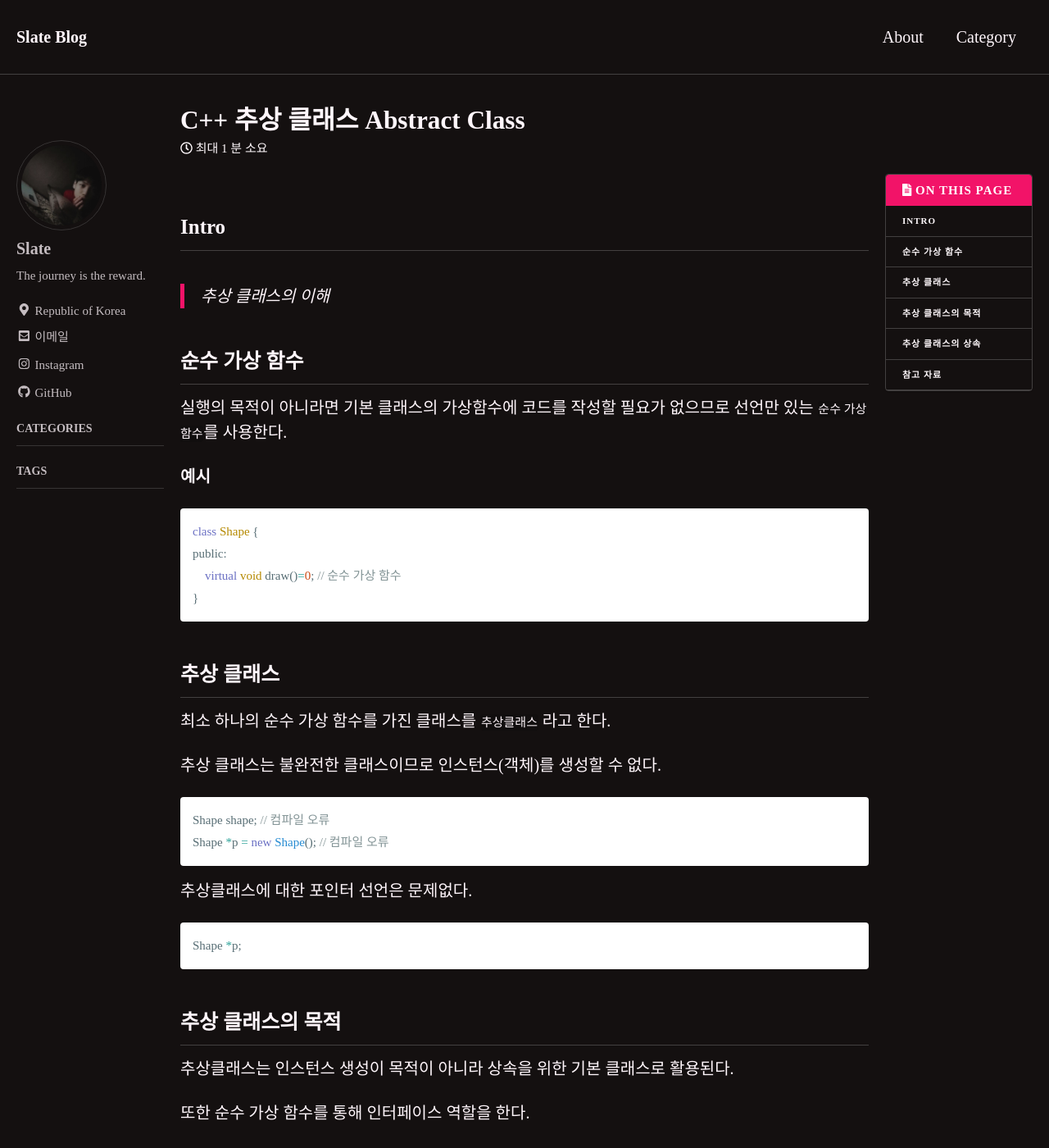
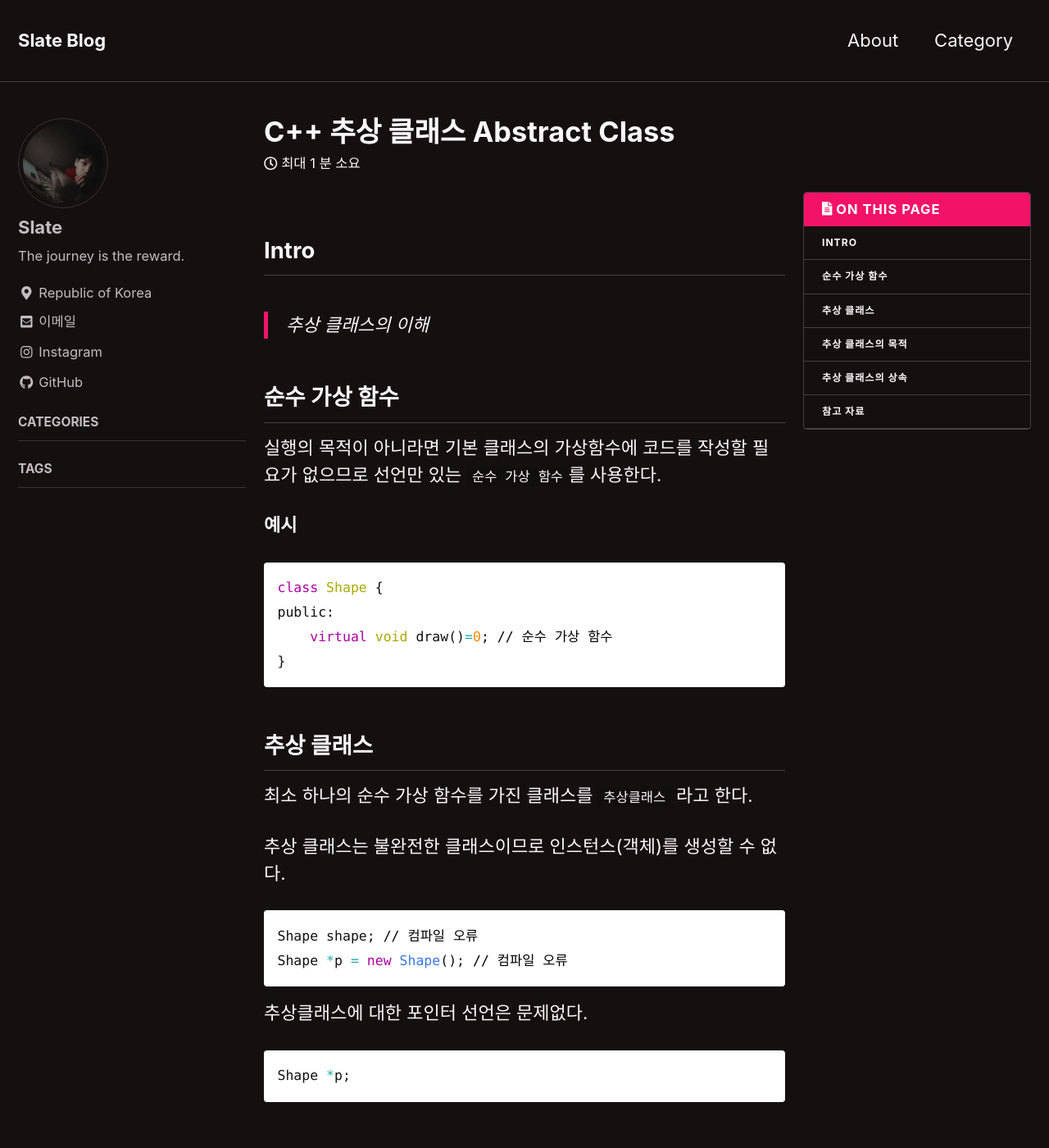
Before and after one commit to lesslate/lesslate.github.io, a Jekyll site: the page built from _posts/Cpp/2019-03-18-C++추상 클래스.md, in a window 1280 px wide and 1400 px high. Shown: the whole window at 82% size. Built offline with Jekyll 4.4.1, drawn with Linux system fonts in a browser that asks for light colours; nearby versions of some CDN libraries; comment, search, counter and statistics services are not loaded.

Commit message:
Revert "."
This reverts commit d77288fa460d2ce246a7351ade729e8f17ee1510.

```diff
--- a/assets/css/main.scss
+++ b/assets/css/main.scss
@@ -4,45 +4,5 @@
 
 @charset "utf-8";
 
-$serif : "Sawarabi Mincho", "Nanum Myeongjo";
-$sans-serif : "Sawarabi Gothic", "Nanum Gothic";
-$monospace : "IBM Plex Mono";
-
-$doc-font-size: 12;
-$indent-var: 1.2em;
-
-/* type scale */
-$type-size-1: 2.441em;
-$type-size-2: 1.953em;
-$type-size-3: 1.563em;
-$type-size-4: 1.25em;
-$type-size-5: 1.0em;
-$type-size-6: 0.75em;
-$type-size-7: 0.6875em;
-$type-size-8: 0.625em;
-
-/* solarized light syntax highlighting (base16) */
-$base00: #ffffff ;
-$base01: #073642 ;
-$base02: #586e75 ;
-$base03: #657b83 ;
-$base04: #839496 ;
-$base05: #586e75 ;
-$base06: #eee8d5 ;
-$base07: #fdf6e3 ;
-$base08: #dc322f ;
-$base09: #cb4b16 ;
-$base0a: #b58900 ;
-$base0b: #859900 ;
-$base0c: #2aa198 ;
-$base0d: #268bd2 ;
-$base0e: #6c71c4 ;
-$base0f: #d33682 ;
-
-$global-transition : none;
-
-$large: 1280px;
-$x-large: 1440px;
-
 @import "minimal-mistakes/skins/{{ site.minimal_mistakes_skin | default: 'default' }}"; // skin
 @import "minimal-mistakes"; // main partials
```
Also changed, not shown: _posts/Unreal4/2019-03-29-언리얼4 C++ 총 발사 구현.md (+1 -1 lines).
